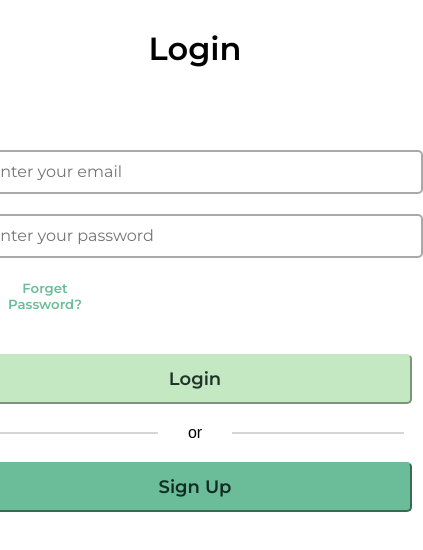
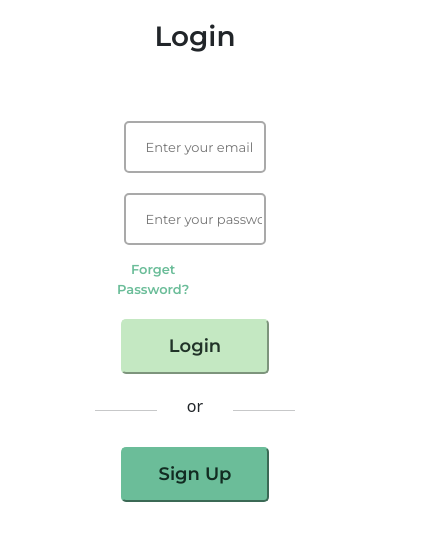
Before and after one commit to charanjose16/pharmacy, a React (Create React App) app: page / in a window 390 px wide. Shown: the top 550 px of the page, 423 px wide, since content can reach past the window. Built offline with nearby package versions, Linux system fonts and the light colour scheme.

Commit message:
login responsive complete

```diff
--- a/package.json
+++ b/package.json
@@ -6,6 +6,7 @@
     "@testing-library/jest-dom": "^5.17.0",
     "@testing-library/react": "^13.4.0",
     "@testing-library/user-event": "^13.5.0",
+    "bootstrap": "^5.3.2",
     "firebase": "^10.7.2",
     "react": "^18.2.0",
     "react-dom": "^18.2.0",
--- a/src/App.js
+++ b/src/App.js
@@ -5,6 +5,7 @@ import Login from "./Pages/Login";
 import SignUp from "./Pages/SignUp";
 import ForgetPassword from "./Components/ForgetPassword";
 import HomePage from "./Pages/HomePage";
+
 
 function App() {
   return (
--- a/src/Components/ForgetPassword.js
+++ b/src/Components/ForgetPassword.js
@@ -28,11 +28,11 @@ const navigate=useNavigate()
     </div>
 
 
-    <div className='login-inputs'>
+    <div className='login-inputs col-2'>
         <input className='log-inp' type="email"  placeholder="Enter your email address"  onChange={(event)=>{
                    setEmail(event.target.value)
         }}/>
-        <button onClick={forget} className='register-button'>Reset</button>
+        <button onClick={forget} className='register-button'>Reset Password</button>
     </div>
 
 
--- a/src/Pages/Login.css
+++ b/src/Pages/Login.css
@@ -10,9 +10,11 @@
     align-items: center;
 }
 .login-font{
+    margin-top: 20px;
     font-family: 'Montserrat', sans-serif;
     font-weight: 600;
 }
+
 .login-inputs{
     margin-top: 40px;
     display: flex;
@@ -34,11 +36,27 @@
 input::placeholder {
     font-size: larger;
 }
+@media (max-width:600px){
+    .log-sign{
+        width: 28%;
+
+    }
+    .forgetpw{
+        margin-left: 30%;
+        font-size: small;
+    }
+    input::placeholder{
+          font-size: small;
+    }
+    .hr-login{
+        width:200px;
+    }
+}
 .login-button{
     font-family: 'Montserrat', sans-serif;
     background-color:#C4E8C2;
     border-color:#C4E8C2 ;
-    width:104%;
+    width:135%;
     margin-top: 20px;
     padding-top: 12px;
     padding-bottom: 12px;
@@ -46,6 +64,7 @@ input::placeholder {
     font-size:large;
     font-weight: 550;
     color: rgba(1, 16, 11, 0.841);
+
 }
 .login-button:hover{
     box-shadow: 5px 3px 30px #C4E8C2;
@@ -54,7 +73,7 @@ input::placeholder {
     font-family: 'Montserrat', sans-serif;
     background-color:#6BBD99;
     border-color:#6BBD99;
-    width:104%;
+    width:135%;
     padding-top: 12px;
     padding-bottom: 12px;
     border-radius: 5px;
@@ -66,8 +85,12 @@ input::placeholder {
 .signup-button:hover{
     box-shadow: 5px 3px 30px #6BBD99;
 }
+.fp-div{
+    display: flex;
+}
 .forgetpw{
     font-family: 'Montserrat', sans-serif;
+    margin-top:15px;
     margin-right: 300px;
     color: #6BBD99;
     font-weight:600;
--- a/src/Pages/Login.js
+++ b/src/Pages/Login.js
@@ -2,7 +2,7 @@ import React, { useState } from 'react'
 import "./Login.css"
 import { signInWithEmailAndPassword } from 'firebase/auth';
 import {auth} from '../firebase-config';
-import {Link, useNavigate } from 'react-router-dom';
+import { useNavigate } from 'react-router-dom';
 
 
 
@@ -35,7 +35,7 @@ const navigate = useNavigate();
     <h1 className='login-font'>Login</h1>
     </div>
 
-    <div className='login-inputs'>
+    <div className='login-inputs col-2'>
         <input className='log-inp' type="email" placeholder='Enter your email'  onChange={(event)=>{
             setUserEmail(event.target.value)
 
@@ -46,9 +46,9 @@ const navigate = useNavigate();
         }}/>
     </div>
 
-    <div>
+    <div className='fp-div'>
 
-    <h5 onClick={forgetPw} className='forgetpw'>Forget Password?</h5>
+    <h8 onClick={forgetPw} className='forgetpw'>Forget Password?</h8>
 
     </div>
 
@@ -64,7 +64,6 @@ const navigate = useNavigate();
        <button className="signup-button" onClick={createAcc} >Sign Up</button>
     </div>
 
-
     </div>
 
 
--- a/src/Pages/SignUp.css
+++ b/src/Pages/SignUp.css
@@ -2,7 +2,7 @@
     font-family: 'Montserrat', sans-serif;
     background-color:#C4E8C2;
     border-color:#C4E8C2 ;
-    width:235%;
+    width:220%;
     margin-top: 20px;
     padding-top: 12px;
     padding-bottom: 12px;
@@ -14,20 +14,31 @@
 .register-button:hover{
     box-shadow: 5px 3px 30px #C4E8C2;
 }
+@media (max-width:600px){
+    .alr-us{
+        margin-left: 150px;
+
+    }
+    .already-user{
+        font-size: small;
+
+    }
+}
 .already-user{
     font-family: 'Montserrat', sans-serif;
-    margin-right: 300px;
-    color: #6BBD99;
+    margin-right: 320px;
+    color: rgba(0, 0, 0, 0.451);
     font-weight:600;
-    cursor: pointer;
     margin-left: 40px;
+    margin-top: 20px;
 }
+
 /* .already-user:hover{
     text-shadow: 0px 2px 15px #6BBD99;
 
 } */
 .alr-user-span{
-    color: #000000;
+    color: #6BBD99;
     text-decoration: none;
 }
 .alr-user-span:hover{
--- a/src/Pages/SignUp.js
+++ b/src/Pages/SignUp.js
@@ -33,10 +33,10 @@ const SignUp = () => {
   return (
     <div className='login-main-div'>
     <div>
-    <h1 className='login-font'>Sign UP</h1>
+    <h1 className='login-font'>Sign Up</h1>
     </div>
-    <div className='login-inputs'>
-        <input className='log-inp' placeholder='Enter your name' type='text' onChange={(event)=>{
+    <div className='login-inputs col-2'>
+        <input className='log-inp ' placeholder='Enter your name' type='text' onChange={(event)=>{
                 setUserName(event.target.value)
         }}></input>
         <input className='log-inp' placeholder='Enter your email' type='email'
@@ -51,8 +51,8 @@ const SignUp = () => {
         }}></input>
         <button onClick={()=>register()} className="register-button">Register</button>
     </div>
-    <div>
-        <h4 className='already-user'>already a user?<span ><a className='alr-user-span' href="/"> Login</a></span></h4>
+    <div className='alr-us'>
+        <h6 className='already-user'>already a user?<span ><a className='alr-user-span' href="/"> Login</a></span></h6>
     </div>
 
     </div>
--- a/src/index.js
+++ b/src/index.js
@@ -3,7 +3,7 @@ import ReactDOM from 'react-dom/client';
 import { BrowserRouter} from 'react-router-dom';
 import './index.css';
 import App from './App';
-
+import 'bootstrap/dist/css/bootstrap.css';
 
 
 
```
Also changed, not shown: 1 other file (tests, documents, lock files or other folders).
